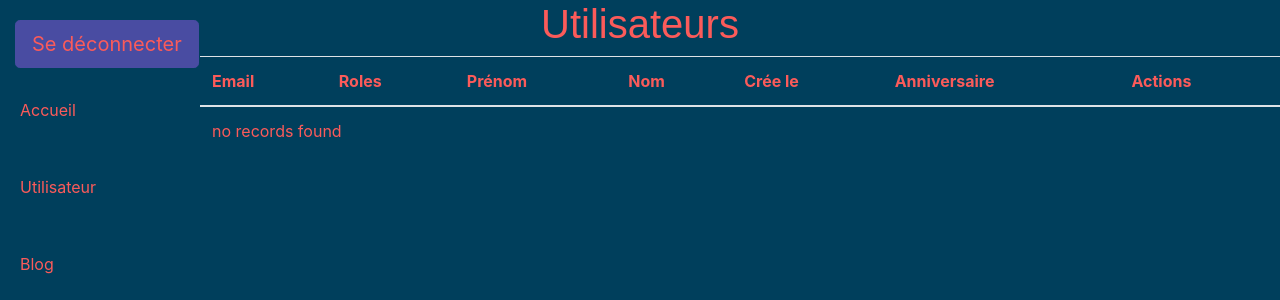
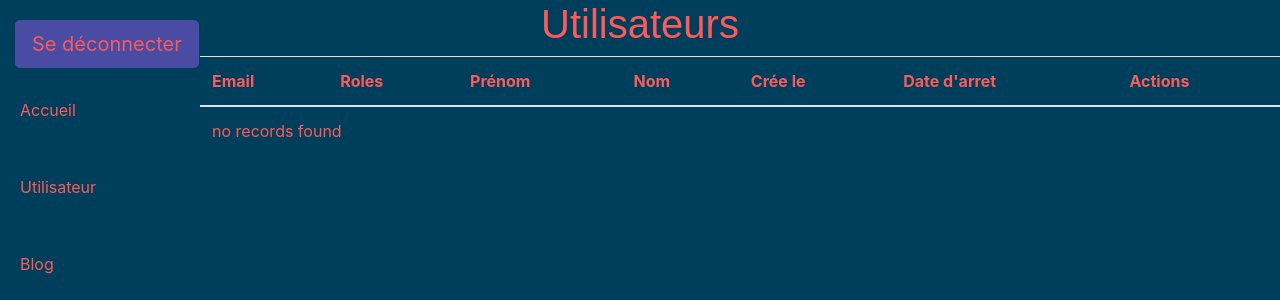
Before and after one commit to GenesisVie/QuitTogether-back, a Symfony app: template templates/user/index.html.twig in a window 1280 px wide. Shown: the top 300 px of the page. Run offline with Twig, Linux system fonts and the light colour scheme; the template is opened without the code that fills it, so the values that code supplies are empty; some libraries are stand-ins or nearby versions.

Commit message:
some fix

```diff
--- a/src/Entity/UserStat.php
+++ b/src/Entity/UserStat.php
@@ -117,7 +117,7 @@ class UserStat
         return $this;
     }
 
-    public function getLifetimeSaved(): ?int
+    public function getLifetimeSaved(): ?string
     {
         return $this->lifetimeSaved;
     }
--- a/templates/user/index.html.twig
+++ b/templates/user/index.html.twig
@@ -89,7 +89,7 @@
                 <th>Prénom</th>
                 <th>Nom</th>
                 <th>Crée le</th>
-                <th>Anniversaire</th>
+                <th>Date d'arret</th>
                 <th>Actions</th>
             </tr>
         </thead>
@@ -100,7 +100,7 @@
                 <td>{{ user.roles ? user.roles|json_encode : '' }}</td>
                 <td>{{ user.firstname }}</td>
                 <td>{{ user.lastname }}</td>
-                <td>{{ user.createdAt ? user.createdAt|date('Y-m-d H:i:s') : '' }}</td>
+                <td>{{ user.stoppedAt ? user.stoppedAt|date('Y-m-d H:i:s') : '' }}</td>
                 <td>{{ user.birthday ? user.birthday|date('Y-m-d') : '' }}</td>
                 <td>
                     <button type="button" class="btn btn-primary ">
```
